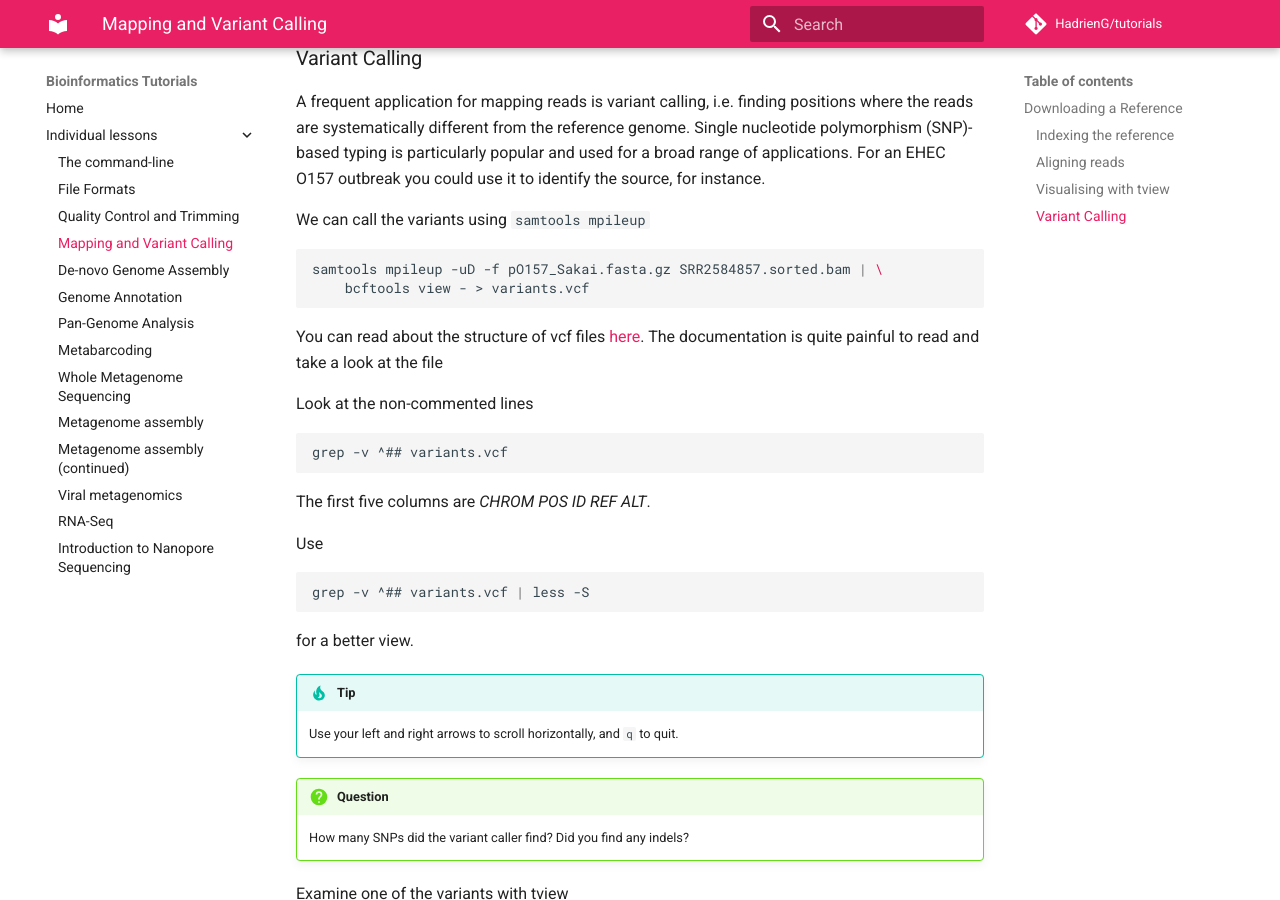
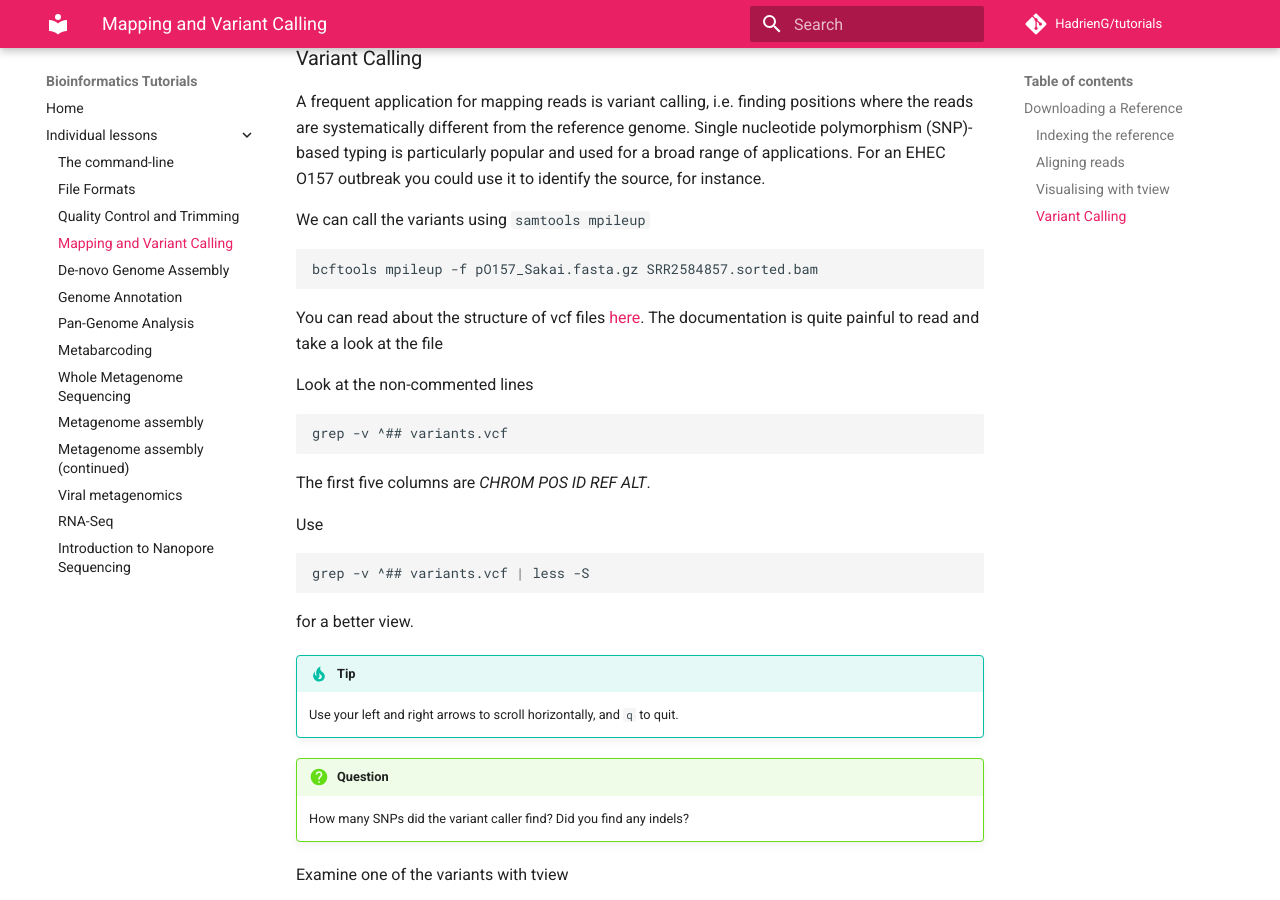
Before and after one commit to HadrienG/tutorials, an MkDocs documentation site: the page built from docs/mapping.md, in a window 1280 px wide and 900 px high, scrolled down 2788 px. Built offline with MkDocs 1.6.1 and Material for MkDocs 9.7.7, drawn with Linux system fonts in a browser that asks for light colours; comment, search, counter and statistics services are not loaded; old or Windows-style settings are respelled for this version of MkDocs.

Commit message:
new invocation of mpileup as bcftools command ... instead of samtools

````diff
--- a/docs/mapping.md
+++ b/docs/mapping.md
@@ -95,8 +95,7 @@ For an EHEC O157 outbreak you could use it to identify the source, for instance.
 We can call the variants using `samtools mpileup`
 
 ```bash
-samtools mpileup -uD -f pO157_Sakai.fasta.gz SRR2584857.sorted.bam | \
-    bcftools view - > variants.vcf
+bcftools mpileup -f pO157_Sakai.fasta.gz SRR2584857.sorted.bam
 ```
 
 You can read about the structure of vcf files [here](file_formats.md).
````
